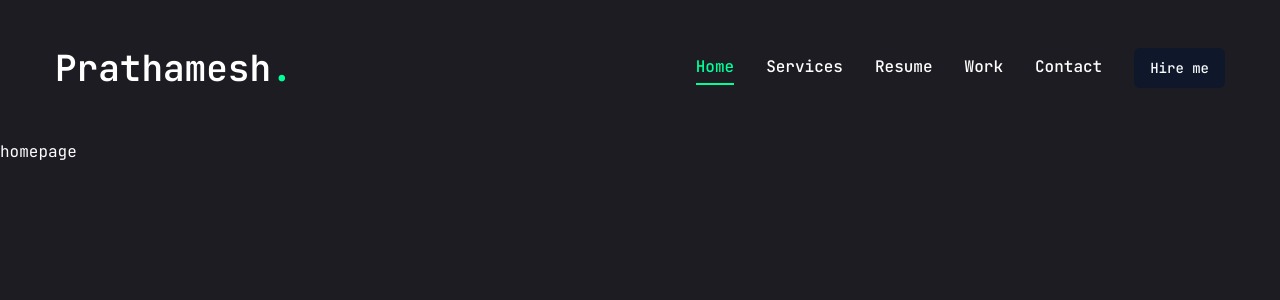
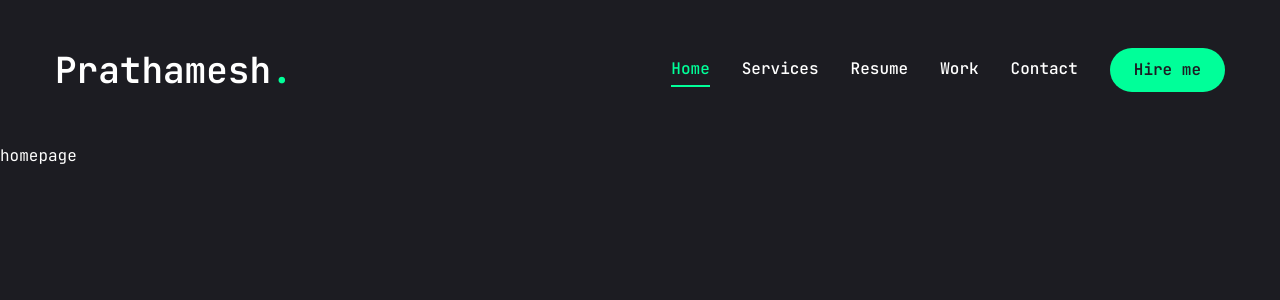
Before and after one commit to PrathameshKumbhar291113/Prathamesh_Portfolio, a Next.js app: page / in a window 1280 px wide. Shown: the top 300 px of the page. Built offline with nearby package versions, Linux system fonts and the light colour scheme.

Commit message:
added mobile navigation

```diff
--- a/components/Header.jsx
+++ b/components/Header.jsx
@@ -1,6 +1,7 @@
 import Link from "next/link";
 import { Button } from "./ui/button";
 import Nav from "./Nav";
+import MobileNav from "./MobileNav";
 
 const Header = () =>{
    return (
@@ -27,7 +28,7 @@
 
         {/*mobile nav*/}
         <div className="xl:hidden">
-
+            <MobileNav/>
         </div>
 
     </div>
--- /dev/null
+++ b/components/MobileNav.jsx
@@ -0,0 +1,64 @@
+"use client";
+
+import Link from "next/link";
+import { usePathname } from "next/navigation";
+import {CiMenuFries} from "react-icons/ci";
+import { Sheet, SheetContent, SheetTrigger } from "./ui/sheet";
+
+const links = [
+    {
+        name: 'home',
+        path: '/'
+    },
+    {
+        name: 'services',
+        path: '/services'
+    },
+    {
+        name: 'resume',
+        path: '/resume'
+    },
+    {
+        name: 'work',
+        path: '/work'
+    },
+    {
+        name: 'contact',
+        path: '/contact'
+    },
+];
+
+const MobileNav = () => {
+    const pathname = usePathname();
+  return (
+    <Sheet>
+      <SheetTrigger className="flex justify-center items-center">
+        <CiMenuFries className="text-[32px] text-accent" />
+      </SheetTrigger>
+      <SheetContent className="flex flex-col">
+        {/* logo */}
+        <div className="mt-32 mb-40 text-center text-2xl">
+          <Link href="/">
+            <h1 className="text-4xl font-semibold">
+              Prathamesh<span className="text-accent">.</span>
+            </h1>
+          </Link>
+        </div>
+
+        <nav className="flex flex-col justify-center items-center gap-8">
+            {links.map((link, index) =>{
+                return(
+                    <Link href={link.path} key={index} className={`${
+                        link.path === pathname && "text-accent border-b-2 border-accent"
+                    } text-xl capitalize hover:text-accent transition-all`}>
+                        {link.name}
+                    </Link>
+                )
+            })}
+        </nav>
+      </SheetContent>
+    </Sheet>
+  );
+};
+
+export default MobileNav;
--- a/components/ui/button.jsx
+++ b/components/ui/button.jsx
@@ -5,25 +5,19 @@
 import { cn } from "@/lib/utils"
 
 const buttonVariants = cva(
-  "inline-flex items-center justify-center whitespace-nowrap rounded-md text-sm font-medium ring-offset-white transition-colors focus-visible:outline-none focus-visible:ring-2 focus-visible:ring-slate-950 focus-visible:ring-offset-2 disabled:pointer-events-none disabled:opacity-50 dark:ring-offset-slate-950 dark:focus-visible:ring-slate-300",
+  "inline-flex items-center justify-center whitespace-nowrap rounded-full text-base font-semibold ring-offset-white transition-colors",
   {
     variants: {
       variant: {
-        default: "bg-slate-900 text-slate-50 hover:bg-slate-900/90 dark:bg-slate-50 dark:text-slate-900 dark:hover:bg-slate-50/90",
-        destructive:
-          "bg-red-500 text-slate-50 hover:bg-red-500/90 dark:bg-red-900 dark:text-slate-50 dark:hover:bg-red-900/90",
-        outline:
-          "border border-slate-200 bg-white hover:bg-slate-100 hover:text-slate-900 dark:border-slate-800 dark:bg-slate-950 dark:hover:bg-slate-800 dark:hover:text-slate-50",
-        secondary:
-          "bg-slate-100 text-slate-900 hover:bg-slate-100/80 dark:bg-slate-800 dark:text-slate-50 dark:hover:bg-slate-800/80",
-        ghost: "hover:bg-slate-100 hover:text-slate-900 dark:hover:bg-slate-800 dark:hover:text-slate-50",
-        link: "text-slate-900 underline-offset-4 hover:underline dark:text-slate-50",
+        default: "bg-accent text-primary hover:bg-accent-hover",
+        primary: 'bg-primary text-white',
+        outline: 'border border-accent bg-transparent text-accent hover:bg-accent hover:text-primary'
+
       },
       size: {
-        default: "h-10 px-4 py-2",
-        sm: "h-9 rounded-md px-3",
-        lg: "h-11 rounded-md px-8",
-        icon: "h-10 w-10",
+        default: "h-[44px] px-6 ",
+        sm: "h-[48px] px-6",
+        lg: "h-[56px] px-8 text-sm uppercase tracking-[2px]"
       },
     },
     defaultVariants: {
--- a/components/ui/sheet.jsx
+++ b/components/ui/sheet.jsx
@@ -3,8 +3,9 @@
 import * as SheetPrimitive from "@radix-ui/react-dialog"
 import { cva } from "class-variance-authority";
 import { X } from "lucide-react"
+import { cn } from "@/lib/utils"
 
-import { cn } from "@/lib/utils"
+import {IoMdClose} from "react-icons/io"
 
 const Sheet = SheetPrimitive.Root
 
@@ -26,7 +27,7 @@
 SheetOverlay.displayName = SheetPrimitive.Overlay.displayName
 
 const sheetVariants = cva(
-  "fixed z-50 gap-4 bg-white p-6 shadow-lg transition ease-in-out data-[state=open]:animate-in data-[state=closed]:animate-out data-[state=closed]:duration-300 data-[state=open]:duration-500 dark:bg-slate-950",
+  "fixed z-50 gap-4 bg-primary p-6 shadow-lg transition ease-in-out data-[state=open]:animate-in data-[state=closed]:animate-out data-[state=closed]:duration-300 data-[state=open]:duration-500 dark:bg-slate-950",
   {
     variants: {
       side: {
@@ -35,7 +36,7 @@
           "inset-x-0 bottom-0 border-t data-[state=closed]:slide-out-to-bottom data-[state=open]:slide-in-from-bottom",
         left: "inset-y-0 left-0 h-full w-3/4 border-r data-[state=closed]:slide-out-to-left data-[state=open]:slide-in-from-left sm:max-w-sm",
         right:
-          "inset-y-0 right-0 h-full w-3/4  border-l data-[state=closed]:slide-out-to-right data-[state=open]:slide-in-from-right sm:max-w-sm",
+          "inset-y-0 right-0 h-full w-3/4 data-[state=closed]:slide-out-to-right data-[state=open]:slide-in-from-right sm:max-w-sm",
       },
     },
     defaultVariants: {
@@ -44,19 +45,24 @@
   }
 )
 
-const SheetContent = React.forwardRef(({ side = "right", className, children, ...props }, ref) => (
+const SheetContent = React.forwardRef(
+  ({ side = "right", className, children, ...props }, ref) => (
     <SheetPortal>
       <SheetOverlay />
-    <SheetPrimitive.Content ref={ref} className={cn(sheetVariants({ side }), className)} {...props}>
+      <SheetPrimitive.Content
+        ref={ref}
+        className={cn(sheetVariants({ side }), className)}
+        {...props}
+      >
         {children}
-      <SheetPrimitive.Close
-        className="absolute right-4 top-4 rounded-sm opacity-70 ring-offset-white transition-opacity hover:opacity-100 focus:outline-none focus:ring-2 focus:ring-slate-950 focus:ring-offset-2 disabled:pointer-events-none data-[state=open]:bg-slate-100 dark:ring-offset-slate-950 dark:focus:ring-slate-300 dark:data-[state=open]:bg-slate-800">
-        <X className="h-4 w-4" />
+        <SheetPrimitive.Close className="absolute right-8 top-8 transition-opacity outline-none">
+          <IoMdClose className="text-3xl text-accent" />
           <span className="sr-only">Close</span>
         </SheetPrimitive.Close>
       </SheetPrimitive.Content>
     </SheetPortal>
-))
+  )
+);
 SheetContent.displayName = SheetPrimitive.Content.displayName
 
 const SheetHeader = ({
--- a/package.json
+++ b/package.json
@@ -23,6 +23,7 @@
     "next": "14.2.3",
     "react": "^18",
     "react-dom": "^18",
+    "react-icons": "^5.2.1",
     "tailwind-merge": "^2.3.0",
     "tailwindcss-animate": "^1.0.7"
   },
```
Also changed, not shown: 1 other file (tests, documents, lock files or other folders). Lines whose indentation alone changed are shown as unchanged.
